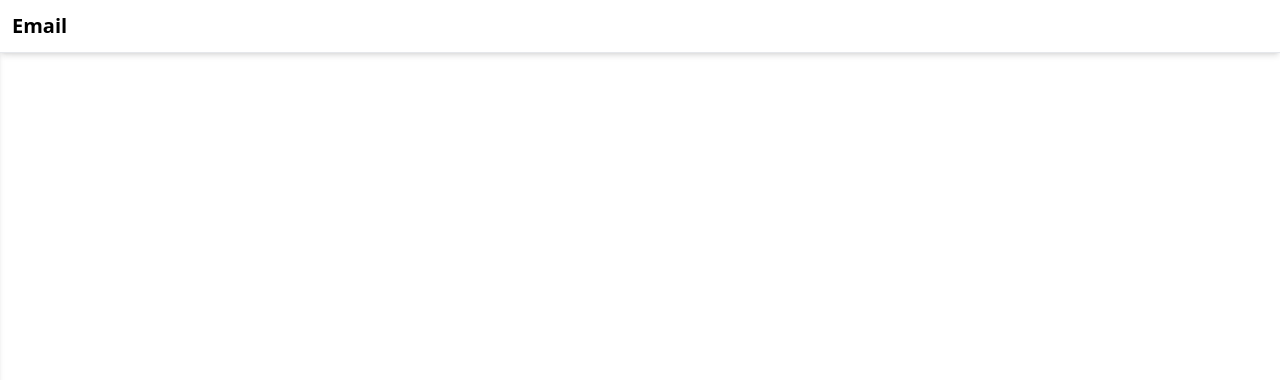
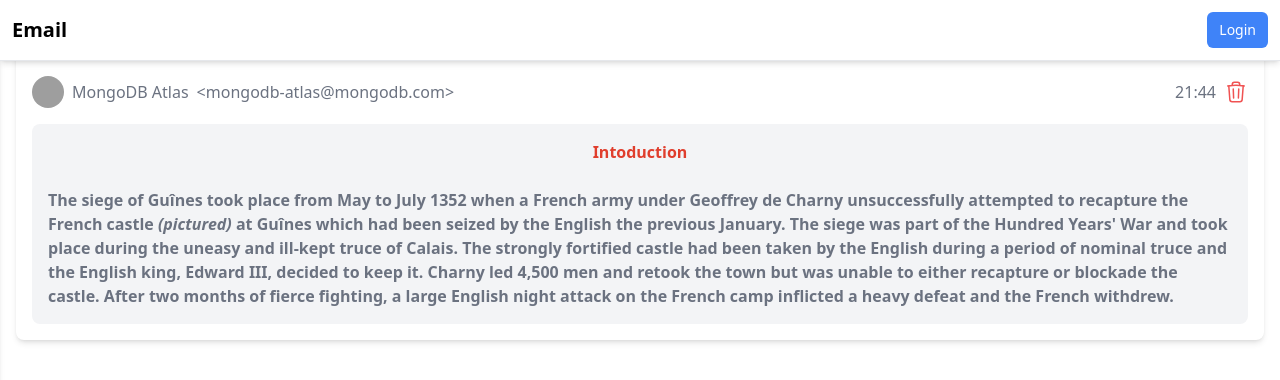
Before and after one commit to ANSH127/email-client, a React (Vite) app: page /viewmail/345 in a window 1280 px wide. Shown: the top 380 px of the page. Built offline with nearby package versions, Linux system fonts and the light colour scheme; grey boxes are pictures that could not be loaded.

Commit message:
adding pages

```diff
--- a/package.json
+++ b/package.json
@@ -12,6 +12,7 @@
   "dependencies": {
     "@heroicons/react": "^2.1.3",
     "@tinymce/tinymce-react": "^5.0.1",
+    "html-react-parser": "^5.1.10",
     "react": "^18.2.0",
     "react-dom": "^18.2.0",
     "react-router-dom": "^6.23.1"
--- a/src/App.jsx
+++ b/src/App.jsx
@@ -11,6 +11,7 @@ import Inbox from "./pages/Inbox";
 import Sent from "./pages/Sent";
 import Trash from "./pages/Trash";
 import Compose from "./pages/Compose";
+import ViewMail from "./pages/ViewMail";
 
 function App() {
 
@@ -25,6 +26,7 @@ function App() {
         <Route path="/sent" element={<Sent />} />
         <Route path="/trash" element={<Trash />} />
         <Route path="/compose" element={<Compose />} />
+        <Route path="/viewmail/:id" element={<ViewMail />} />
       </Routes>
 
     </Router>
--- a/src/components/SideBar.jsx
+++ b/src/components/SideBar.jsx
@@ -32,6 +32,18 @@ export default function Sidebar() {
                 </span>
               </a>
             </div>
+
+            <div className="flex items-center">
+              <div className="flex items-center ms-3">
+
+                <button
+                  type="button"
+                  className="inline-flex items-center px-3 py-2 text-sm font-medium text-white bg-blue-500 rounded-md hover:bg-blue-600 focus:outline-none focus:ring-2 focus:ring-blue-500 focus:ring-offset-2"
+                >
+                  Login
+                </button>
+              </div>
+            </div>
           </div>
         </div>
       </nav>
@@ -48,7 +60,6 @@ export default function Sidebar() {
                 to="/compose"
                 className={`flex items-center p-2 group hover:text-blue-500 ${
                   location.pathname === "/compose" ? "text-blue-500" : ""
-
                 }`}
               >
                 <PencilSquareIcon className="w-6 h-6" />
--- a/src/pages/Compose.jsx
+++ b/src/pages/Compose.jsx
@@ -8,6 +8,7 @@ export default function Compose() {
   const log = () => {
     if (editorRef.current) {
       console.log(editorRef.current.getContent());
+
     }
   }
   return (
--- a/src/pages/Inbox.jsx
+++ b/src/pages/Inbox.jsx
@@ -1,8 +1,31 @@
+import { TrashIcon } from "@heroicons/react/24/outline";
+import { Link } from "react-router-dom";
 export default function Inbox() {
   return (
     <div className="p-4 sm:ml-64">
-      <div className="p-4 border-2 border-gray-200 border-dashed rounded-lg dark:border-gray-700 mt-14">
-        <h1>inbox page</h1>
+      <div className="p-4 border-2 shadow-md border-gray-200  rounded-lg mt-14">
+        <div className="overflow-x-auto  ">
+          <Link to="/viewmail/345">
+            <div
+              className="bg-white border-b text-black  cursor-pointer
+                hover:bg-gray-100 px-6 py-4 grid grid-cols-10 gap-4"
+            >
+              <div className="font-bold text-gray-900 whitespace-nowrap col-span-4 sm:col-span-2">
+                MongoDB Atlas
+              </div>
+              <div className="font-semibold col-span-4 sm:col-span-6">
+                Your MangoDB Atlas cluster is now available on the free tier..
+              </div>
+              <div className="font-semibold">21:44</div>
+              <div>
+                <TrashIcon
+                  data-tooltip-target="tooltip-dark"
+                  className="h-6 w-6 text-red-500 trashIcon"
+                />
+              </div>
+            </div>
+          </Link>
+        </div>
       </div>
     </div>
   );
--- /dev/null
+++ b/src/pages/ViewMail.jsx
@@ -0,0 +1,45 @@
+import { TrashIcon } from "@heroicons/react/24/outline";
+import parse from 'html-react-parser';
+
+export default function ViewMail() {
+  return (
+    <div className="p-4 sm:ml-64">
+      <div className="p-4  shadow-md  rounded-lg mt-14">
+        <h1 className=" font-semibold text-xl">
+          Your MongoDB Atlas M0 cluster will be automatically paused in 7 days
+        </h1>
+
+        <div className="flex justify-between mt-4 ">
+          <div className="flex space-x-4 justify-between w-full">
+            <div className="flex items-center space-x-2">
+              <img
+                src="https://e7.pngegg.com/pngimages/84/165/png-clipart-united-states-avatar-organization-information-user-avatar-service-computer-wallpaper-thumbnail.png"
+                alt=""
+                className="w-8 h-8 rounded-full"
+              />
+              <p className="text-gray-500">MongoDB Atlas</p>
+              <p className="text-gray-500">&lt;mongodb-atlas@mongodb.com&gt;</p>
+            </div>
+            <div className=" flex items-center space-x-2">
+              {/* // time  */}
+              <p className="text-gray-500">21:44</p>
+              {/* // trash icon */}
+              <TrashIcon className="h-6 w-6 text-red-500" />
+            </div>
+          </div>
+        </div>
+
+        <div className="mt-4 bg-gray-100 p-4 rounded-lg">
+          <div className="text-gray-500">
+            {
+                parse(`<h1 style="text-align: center;"><span style="color: #e03e2d;"><strong>Intoduction</strong></span></h1>
+                <p>&nbsp;</p>
+                <p><span><strong>The&nbsp;<a title="Siege of Gu&icirc;nes (1352)" href="https://en.wikipedia.org/wiki/Siege_of_Gu%C3%AEnes_(1352)">siege of Gu&icirc;nes</a>&nbsp;took place from May to July&nbsp;1352 when a French army under&nbsp;<a title="Geoffroi de Charny" href="https://en.wikipedia.org/wiki/Geoffroi_de_Charny">Geoffrey de Charny</a>&nbsp;unsuccessfully attempted to recapture the French castle&nbsp;<em>(pictured)</em>&nbsp;at&nbsp;<a title="Gu&icirc;nes" href="https://en.wikipedia.org/wiki/Gu%C3%AEnes">Gu&icirc;nes</a>&nbsp;which had been seized by the English the previous January. The siege was part of the&nbsp;<a title="Hundred Years' War" href="https://en.wikipedia.org/wiki/Hundred_Years%27_War">Hundred Years' War</a>&nbsp;and took place during the uneasy and ill-kept&nbsp;<a title="Truce of Calais" href="https://en.wikipedia.org/wiki/Truce_of_Calais">truce of Calais</a>. The strongly fortified castle had been taken by the English during a period of nominal truce and the English king,&nbsp;<a title="Edward III of England" href="https://en.wikipedia.org/wiki/Edward_III_of_England">Edward&nbsp;III</a>, decided to keep it. Charny led 4,500 men and retook the town but was unable to either recapture or&nbsp;<a title="Blockade" href="https://en.wikipedia.org/wiki/Blockade">blockade</a> the castle. After two months of fierce fighting, a large English night attack on the French camp inflicted a heavy defeat and the French withdrew.</strong></span></p>`)
+            }
+
+          </div>
+        </div>
+      </div>
+    </div>
+  );
+}
```
Also changed, not shown: src/index.css (line endings or trailing spaces), 1 other file (tests, documents, lock files or other folders).
